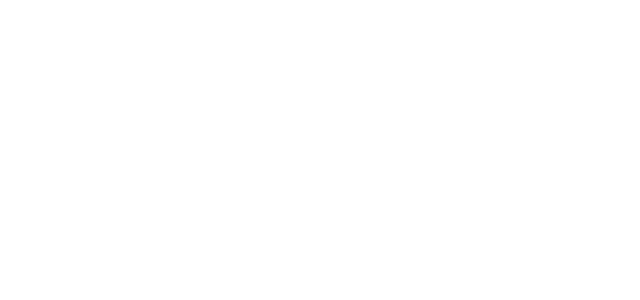
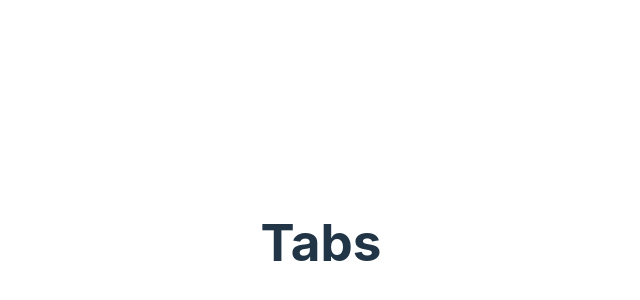
Before and after one commit to zprovenzale/runawaysuns, a React (Vite) app: page /tabs in a window 1280 px wide. Before the commit this address had no page. Shown: the part 158-458 px from the top of the page, without its empty margins (319-959 px from the left). Built offline with nearby package versions, Linux system fonts and the light colour scheme.

Commit message:
Inititialized tabs page & component for learning how to create tabs

```diff
--- a/src/App.tsx
+++ b/src/App.tsx
@@ -1,6 +1,7 @@
 import { BrowserRouter, Routes, Route } from 'react-router-dom'
 import './App.css'
 import ViteReactHome from './viteReactHome'
+import TabsExample from './TabsExample'
 
 function App() {
 
@@ -9,6 +10,7 @@ function App() {
     <BrowserRouter>
       <Routes>
         <Route path="/" element={<ViteReactHome></ViteReactHome>} />
+        <Route path="/tabs" element={<TabsExample></TabsExample>} />
       </Routes>
     </BrowserRouter>
 
--- /dev/null
+++ b/src/TabsExample.tsx
@@ -0,0 +1,11 @@
+
+
+function TabsExample() {
+    return (
+        <>
+        <h1>Tabs</h1>
+        </>
+    )
+}
+
+export default TabsExample
```
